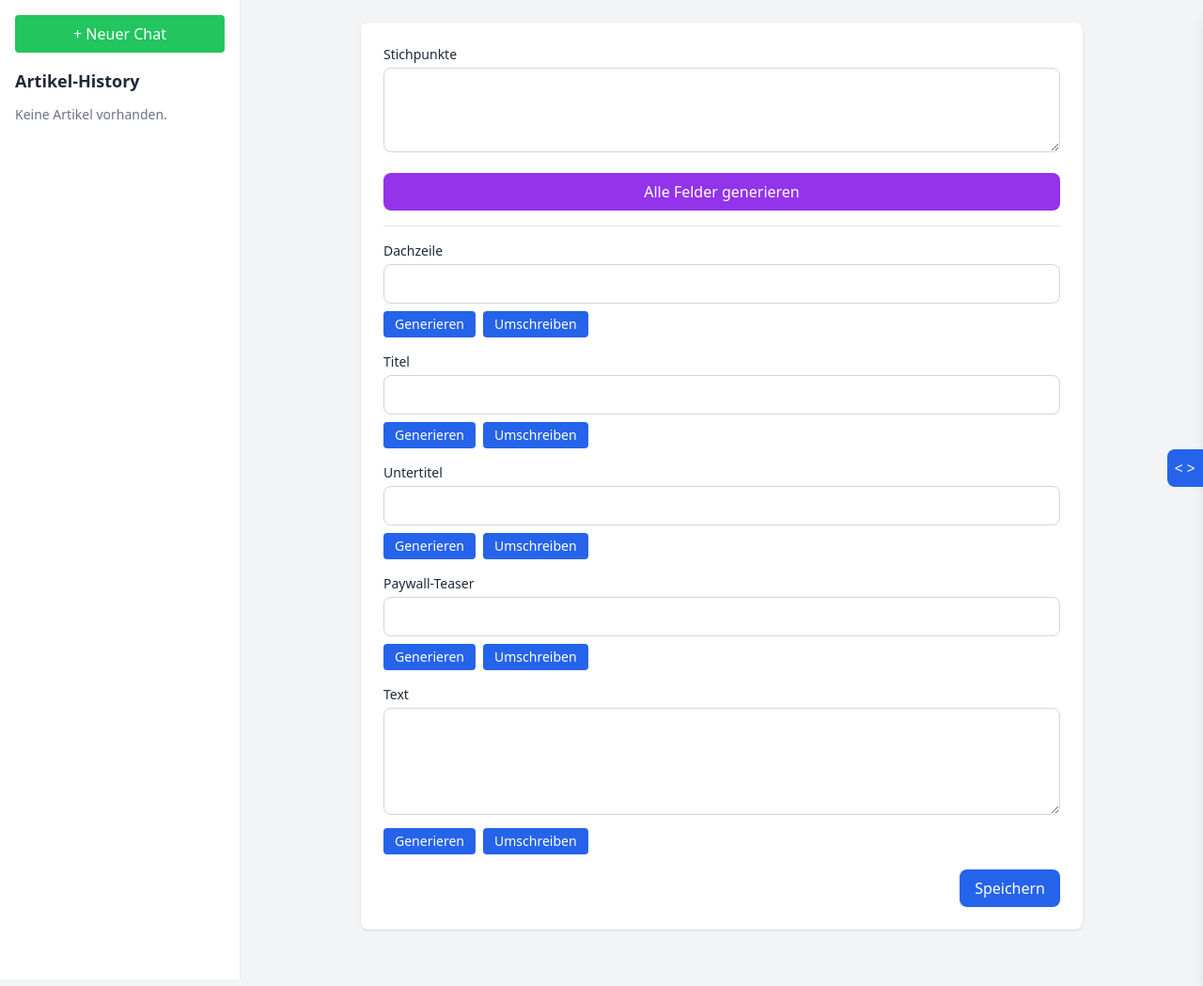
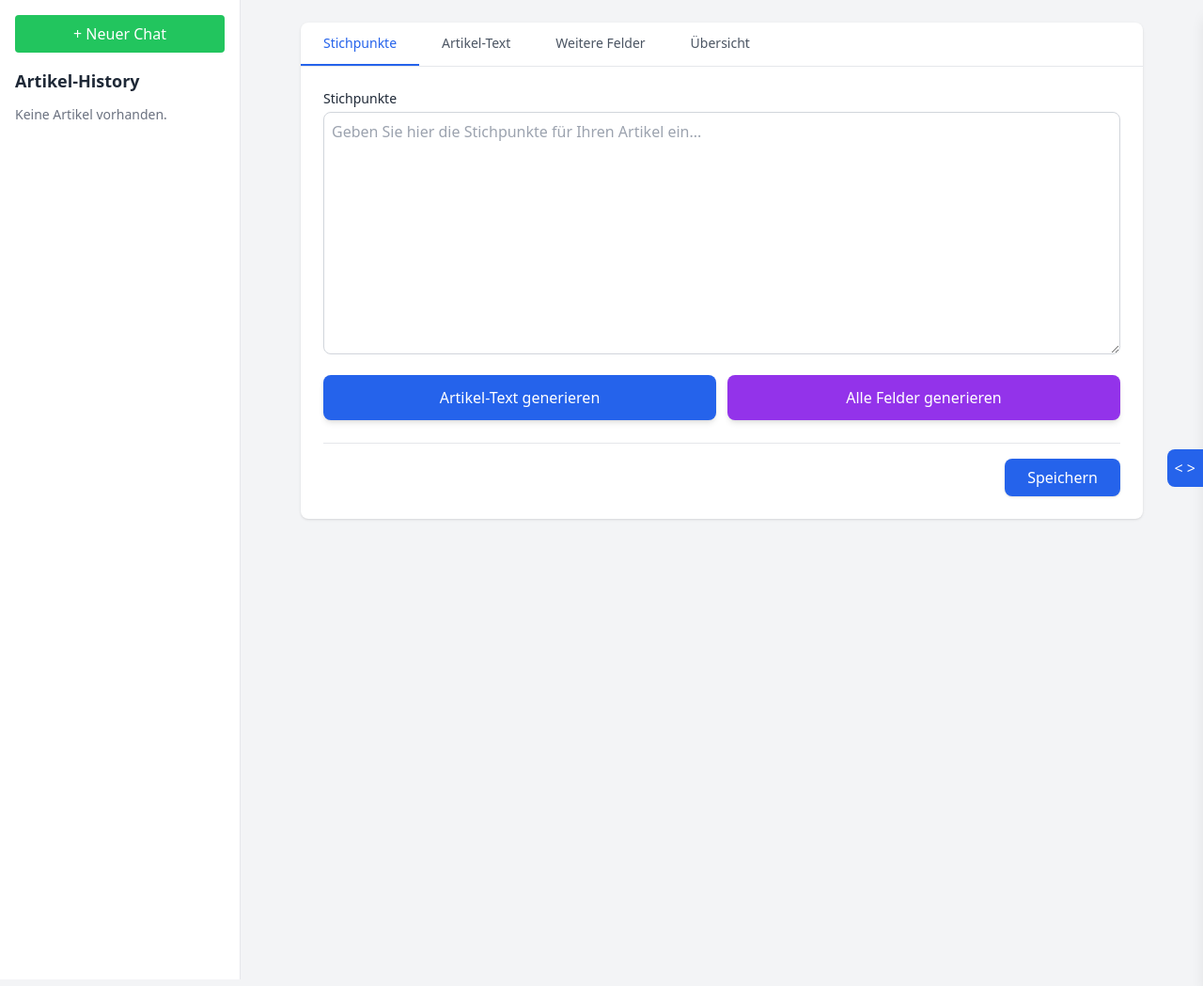
Before and after one commit to Fierl/masterarbeit, a Flask app: page / in a window 1280 px wide. Shown: the part 53-1102 px from the top of the page at 94% size. Run offline with Flask 3, Linux system fonts and the light colour scheme; the visitor is signed in with stand-in values (Sample User, id 1); data that the repository does not hold is empty; some libraries are stand-ins or nearby versions.

Commit message:
Add article text generation functionality; implement tab navigation and preview updates in the article editor

```diff
--- a/static/js/article_handler.js
+++ b/static/js/article_handler.js
@@ -4,6 +4,7 @@ export function initArticleHandler() {
   const saveBtn = document.getElementById('saveBtn');
   const newChatBtn = document.getElementById('newChatBtn');
   const generateAllBtn = document.getElementById('generateAllBtn');
+  const generateTextBtn = document.getElementById('generateTextBtn');
 
   if (saveBtn) {
     saveBtn.addEventListener('click', async (e) => {
@@ -25,6 +26,19 @@ export function initArticleHandler() {
       await generateAllFields(generateAllBtn);
     });
   }
+
+  if (generateTextBtn) {
+    generateTextBtn.addEventListener('click', async (e) => {
+      e.preventDefault();
+      await generateTextOnly(generateTextBtn);
+    });
+  }
+
+  // Initialize tab functionality
+  initTabs();
+
+  // Initialize preview update listeners
+  initPreviewUpdates();
 }
 
 async function saveArticle(saveBtn) {
@@ -172,6 +186,40 @@ async function generateAllFields(generateAllBtn) {
   }
 }
 
+async function generateTextOnly(generateTextBtn) {
+  const bulletpoints = document.getElementById('bulletpoints').value;
+
+  if (!bulletpoints.trim()) {
+    alert('Bitte geben Sie zuerst Stichpunkte ein.');
+    return;
+  }
+
+  if (!getCurrentArticleId()) {
+    alert('Bitte speichern Sie zuerst den Artikel.');
+    return;
+  }
+
+  generateTextBtn.disabled = true;
+  const originalText = generateTextBtn.textContent;
+
+  try {
+    generateTextBtn.textContent = 'Generiere...';
+    await generateField('text');
+
+    generateTextBtn.textContent = 'Fertig!';
+    setTimeout(() => {
+      generateTextBtn.textContent = originalText;
+    }, 2000);
+
+  } catch (err) {
+    console.error('Fehler beim Generieren des Textes:', err);
+    alert('Fehler beim Generieren: ' + err.message);
+    generateTextBtn.textContent = originalText;
+  } finally {
+    generateTextBtn.disabled = false;
+  }
+}
+
 function getFieldLabel(field) {
   const labels = {
     'roofline': 'Dachzeile',
@@ -182,3 +230,70 @@ function getFieldLabel(field) {
   };
   return labels[field] || field;
 }
+
+function initTabs() {
+  const tabButtons = document.querySelectorAll('.tab-btn');
+  const tabContents = document.querySelectorAll('.tab-content');
+
+  tabButtons.forEach(button => {
+    button.addEventListener('click', () => {
+      const targetTab = button.getAttribute('data-tab');
+
+      // Remove active class from all buttons
+      tabButtons.forEach(btn => {
+        btn.classList.remove('active', 'border-blue-600', 'text-blue-600');
+        btn.classList.add('border-transparent', 'text-gray-600');
+      });
+
+      // Add active class to clicked button
+      button.classList.add('active', 'border-blue-600', 'text-blue-600');
+      button.classList.remove('border-transparent', 'text-gray-600');
+
+      // Hide all tab contents
+      tabContents.forEach(content => {
+        content.classList.add('hidden');
+      });
+
+      // Show target tab content
+      const targetContent = document.getElementById(`tab-${targetTab}`);
+      if (targetContent) {
+        targetContent.classList.remove('hidden');
+      }
+
+      // Update preview if switching to overview tab
+      if (targetTab === 'uebersicht') {
+        updatePreview();
+      }
+    });
+  });
+}
+
+function initPreviewUpdates() {
+  const fields = ['roofline', 'headline', 'subline', 'teaser', 'text'];
+
+  fields.forEach(fieldName => {
+    const field = document.getElementById(fieldName);
+    if (field) {
+      field.addEventListener('input', () => {
+        updatePreviewField(fieldName);
+      });
+    }
+  });
+}
+
+function updatePreview() {
+  const fields = ['roofline', 'headline', 'subline', 'teaser', 'text'];
+  fields.forEach(fieldName => {
+    updatePreviewField(fieldName);
+  });
+}
+
+function updatePreviewField(fieldName) {
+  const field = document.getElementById(fieldName);
+  const preview = document.getElementById(`preview-${fieldName}`);
+
+  if (field && preview) {
+    const value = field.value.trim();
+    preview.textContent = value || '—';
+  }
+}
--- a/static/js/history_handler.js
+++ b/static/js/history_handler.js
@@ -96,6 +96,22 @@ function loadArticleIntoForm(article) {
   fields.text.value = article.text || '';
 
   setCurrentArticleId(article.id);
+
+  // Update preview fields
+  updatePreviewFields();
+}
+
+function updatePreviewFields() {
+  const fields = ['roofline', 'headline', 'subline', 'teaser', 'text'];
+  fields.forEach(fieldName => {
+    const field = document.getElementById(fieldName);
+    const preview = document.getElementById(`preview-${fieldName}`);
+
+    if (field && preview) {
+      const value = field.value.trim();
+      preview.textContent = value || '—';
+    }
+  });
 }
 
 async function deleteArticle(articleId) {
--- a/templates/create.html
+++ b/templates/create.html
@@ -39,29 +39,70 @@
     </aside>
 
     <main id="mainContent" class="flex-1 flex flex-col items-center overflow-y-auto p-6 transition-all duration-300">
-      <div class="w-full max-w-3xl bg-white p-6 rounded-lg shadow">
+      <div class="w-full max-w-4xl bg-white rounded-lg shadow">
 
+        <!-- Tab Navigation -->
+        <div class="flex border-b border-gray-200">
+          <button class="tab-btn active px-6 py-3 text-sm font-medium border-b-2 border-blue-600 text-blue-600 hover:text-blue-700" data-tab="stichpunkte">
+            Stichpunkte
+          </button>
+          <button class="tab-btn px-6 py-3 text-sm font-medium border-b-2 border-transparent text-gray-600 hover:text-gray-800 hover:border-gray-300" data-tab="artikel">
+            Artikel-Text
+          </button>
+          <button class="tab-btn px-6 py-3 text-sm font-medium border-b-2 border-transparent text-gray-600 hover:text-gray-800 hover:border-gray-300" data-tab="weitere">
+            Weitere Felder
+          </button>
+          <button class="tab-btn px-6 py-3 text-sm font-medium border-b-2 border-transparent text-gray-600 hover:text-gray-800 hover:border-gray-300" data-tab="uebersicht">
+            Übersicht
+          </button>
+        </div>
+
+        <!-- Tab Content -->
+        <div class="p-6">
+
+          <!-- Tab 1: Stichpunkte -->
+          <div id="tab-stichpunkte" class="tab-content">
             <div class="mb-4">
               <label class="block text-sm font-medium mb-1">Stichpunkte</label>
-          <textarea id="bulletpoints" class="w-full border border-gray-300 rounded-lg p-2 focus:ring-2 focus:ring-blue-500 focus:border-blue-500" rows="3"></textarea>
+              <textarea id="bulletpoints" class="w-full border border-gray-300 rounded-lg p-2 focus:ring-2 focus:ring-blue-500 focus:border-blue-500" rows="10" placeholder="Geben Sie hier die Stichpunkte für Ihren Artikel ein..."></textarea>
             </div>
 
-        <div class="mb-4">
-          <button id="generateAllBtn" class="w-full bg-purple-600 hover:bg-purple-700 text-white px-4 py-2 rounded-lg transition font-medium">
+            <div class="mb-4 grid grid-cols-2 gap-3">
+              <button id="generateTextBtn" class="bg-blue-600 hover:bg-blue-700 text-white px-4 py-3 rounded-lg transition font-medium shadow-md">
+                Artikel-Text generieren
+              </button>
+              <button id="generateAllBtn" class="bg-purple-600 hover:bg-purple-700 text-white px-4 py-3 rounded-lg transition font-medium shadow-md">
                 Alle Felder generieren
               </button>
             </div>
+          </div>
 
-        <hr class="my-4">
+          <!-- Tab 2: Artikel-Text -->
+          <div id="tab-artikel" class="tab-content hidden">
+            <div class="flex flex-col h-[calc(100vh-280px)]">
+              <label class="block text-sm font-medium mb-1">Artikel-Text</label>
+              <textarea id="text" class="flex-1 w-full border border-gray-300 rounded-lg p-2 focus:ring-2 focus:ring-blue-500 focus:border-blue-500 resize-none" placeholder="Der generierte Artikel-Text erscheint hier..."></textarea>
+              <div class="mt-2 flex space-x-2">
+                <button class="generieren-btn bg-blue-600 hover:bg-blue-700 text-white px-4 py-2 text-sm rounded transition" data-field="text">
+                  Generieren
+                </button>
+                <button class="umschreiben-btn bg-green-600 hover:bg-green-700 text-white px-4 py-2 text-sm rounded transition" data-field="text">
+                  Umschreiben
+                </button>
+              </div>
+            </div>
+          </div>
 
+          <!-- Tab 3: Weitere Felder -->
+          <div id="tab-weitere" class="tab-content hidden">
             <div class="mb-4">
               <label class="block text-sm font-medium mb-1">Dachzeile</label>
-          <input id="roofline" type="text" class="w-full border border-gray-300 rounded-lg p-2 focus:ring-2 focus:ring-blue-500 focus:border-blue-500" >
+              <input id="roofline" type="text" class="w-full border border-gray-300 rounded-lg p-2 focus:ring-2 focus:ring-blue-500 focus:border-blue-500" placeholder="Die Dachzeile für den Artikel...">
               <div class="mt-2 flex space-x-2">
-            <button class="generieren-btn bg-blue-600 hover:bg-green-600 text-white px-3 py-1 text-sm rounded transition" data-field="roofline">
+                <button class="generieren-btn bg-blue-600 hover:bg-blue-700 text-white px-3 py-1 text-sm rounded transition" data-field="roofline">
                   Generieren
                 </button>
-            <button class="umschreiben-btn bg-blue-600 hover:bg-green-600 text-white px-3 py-1 text-sm rounded transition" data-field="roofline">
+                <button class="umschreiben-btn bg-green-600 hover:bg-green-700 text-white px-3 py-1 text-sm rounded transition" data-field="roofline">
                   Umschreiben
                 </button>
               </div>
@@ -69,12 +110,12 @@
 
             <div class="mb-4">
               <label class="block text-sm font-medium mb-1">Titel</label>
-          <input id="headline" type="text" class="w-full border border-gray-300 rounded-lg p-2 focus:ring-2 focus:ring-blue-500 focus:border-blue-500" >
+              <input id="headline" type="text" class="w-full border border-gray-300 rounded-lg p-2 focus:ring-2 focus:ring-blue-500 focus:border-blue-500" placeholder="Der Haupttitel des Artikels...">
               <div class="mt-2 flex space-x-2">
-            <button class="generieren-btn bg-blue-600 hover:bg-green-600 text-white px-3 py-1 text-sm rounded transition" data-field="headline">
+                <button class="generieren-btn bg-blue-600 hover:bg-blue-700 text-white px-3 py-1 text-sm rounded transition" data-field="headline">
                   Generieren
                 </button>
-            <button class="umschreiben-btn bg-blue-600 hover:bg-green-600 text-white px-3 py-1 text-sm rounded transition" data-field="headline">
+                <button class="umschreiben-btn bg-green-600 hover:bg-green-700 text-white px-3 py-1 text-sm rounded transition" data-field="headline">
                   Umschreiben
                 </button>
               </div>
@@ -82,12 +123,12 @@
 
             <div class="mb-4">
               <label class="block text-sm font-medium mb-1">Untertitel</label>
-          <input id="subline" type="text" class="w-full border border-gray-300 rounded-lg p-2 focus:ring-2 focus:ring-blue-500 focus:border-blue-500">
+              <input id="subline" type="text" class="w-full border border-gray-300 rounded-lg p-2 focus:ring-2 focus:ring-blue-500 focus:border-blue-500" placeholder="Der Untertitel des Artikels...">
               <div class="mt-2 flex space-x-2">
-            <button class="generieren-btn bg-blue-600 hover:bg-green-600 text-white px-3 py-1 text-sm rounded transition" data-field="subline">
+                <button class="generieren-btn bg-blue-600 hover:bg-blue-700 text-white px-3 py-1 text-sm rounded transition" data-field="subline">
                   Generieren
                 </button>
-            <button class="umschreiben-btn bg-blue-600 hover:bg-green-600 text-white px-3 py-1 text-sm rounded transition" data-field="subline">
+                <button class="umschreiben-btn bg-green-600 hover:bg-green-700 text-white px-3 py-1 text-sm rounded transition" data-field="subline">
                   Umschreiben
                 </button>
               </div>
@@ -95,32 +136,55 @@
 
             <div class="mb-4">
               <label class="block text-sm font-medium mb-1">Paywall-Teaser</label>
-          <input id="teaser" type="text" class="w-full border border-gray-300 rounded-lg p-2 focus:ring-2 focus:ring-blue-500 focus:border-blue-500">
+              <input id="teaser" type="text" class="w-full border border-gray-300 rounded-lg p-2 focus:ring-2 focus:ring-blue-500 focus:border-blue-500" placeholder="Der Teaser-Text für die Paywall...">
               <div class="mt-2 flex space-x-2">
-            <button class="generieren-btn bg-blue-600 hover:bg-green-600 text-white px-3 py-1 text-sm rounded transition" data-field="teaser">
+                <button class="generieren-btn bg-blue-600 hover:bg-blue-700 text-white px-3 py-1 text-sm rounded transition" data-field="teaser">
                   Generieren
                 </button>
-            <button class="umschreiben-btn bg-blue-600 hover:bg-green-600 text-white px-3 py-1 text-sm rounded transition" data-field="teaser">
+                <button class="umschreiben-btn bg-green-600 hover:bg-green-700 text-white px-3 py-1 text-sm rounded transition" data-field="teaser">
                   Umschreiben
                 </button>
               </div>
             </div>
+          </div>
 
-        <div class="mb-4">
-          <label class="block text-sm font-medium mb-1">Text</label>
-          <textarea id="text" class="w-full border border-gray-300 rounded-lg p-2 focus:ring-2 focus:ring-blue-500 focus:border-blue-500" rows="4"></textarea>
-          <div class="mt-2 flex space-x-2">
-            <button class="generieren-btn bg-blue-600 hover:bg-green-600 text-white px-3 py-1 text-sm rounded transition" data-field="text">
-              Generieren
-            </button>
-            <button class="umschreiben-btn bg-blue-600 hover:bg-green-600 text-white px-3 py-1 text-sm rounded transition" data-field="text">
-              Umschreiben
-            </button>
+          <!-- Tab 4: Übersicht -->
+          <div id="tab-uebersicht" class="tab-content hidden">
+            <div class="space-y-6">
+              <div class="border-b pb-4">
+                <h3 class="text-xs font-medium text-gray-500 uppercase mb-1">Dachzeile</h3>
+                <p id="preview-roofline" class="text-gray-800">—</p>
+              </div>
+
+              <div class="border-b pb-4">
+                <h3 class="text-xs font-medium text-gray-500 uppercase mb-1">Titel</h3>
+                <p id="preview-headline" class="text-xl font-bold text-gray-900">—</p>
+              </div>
+
+              <div class="border-b pb-4">
+                <h3 class="text-xs font-medium text-gray-500 uppercase mb-1">Untertitel</h3>
+                <p id="preview-subline" class="text-lg text-gray-700">—</p>
+              </div>
+
+              <div class="border-b pb-4">
+                <h3 class="text-xs font-medium text-gray-500 uppercase mb-1">Paywall-Teaser</h3>
+                <p id="preview-teaser" class="text-gray-600 italic">—</p>
+              </div>
+
+              <div>
+                <h3 class="text-xs font-medium text-gray-500 uppercase mb-1">Artikel-Text</h3>
+                <div id="preview-text" class="text-gray-800 whitespace-pre-wrap">—</div>
+              </div>
             </div>
           </div>
 
-        <div class="mt-4 flex justify-end">
-          <button id="saveBtn" class="bg-blue-600 text-white px-4 py-2 rounded-lg">Speichern</button>
+          <!-- Save Button (visible on all tabs) -->
+          <div class="mt-6 pt-4 border-t flex justify-end">
+            <button id="saveBtn" class="bg-blue-600 hover:bg-blue-700 text-white px-6 py-2 rounded-lg transition shadow">
+              Speichern
+            </button>
+          </div>
+
         </div>
       </div>
     </main>
```
Lines whose indentation alone changed are shown as unchanged.
